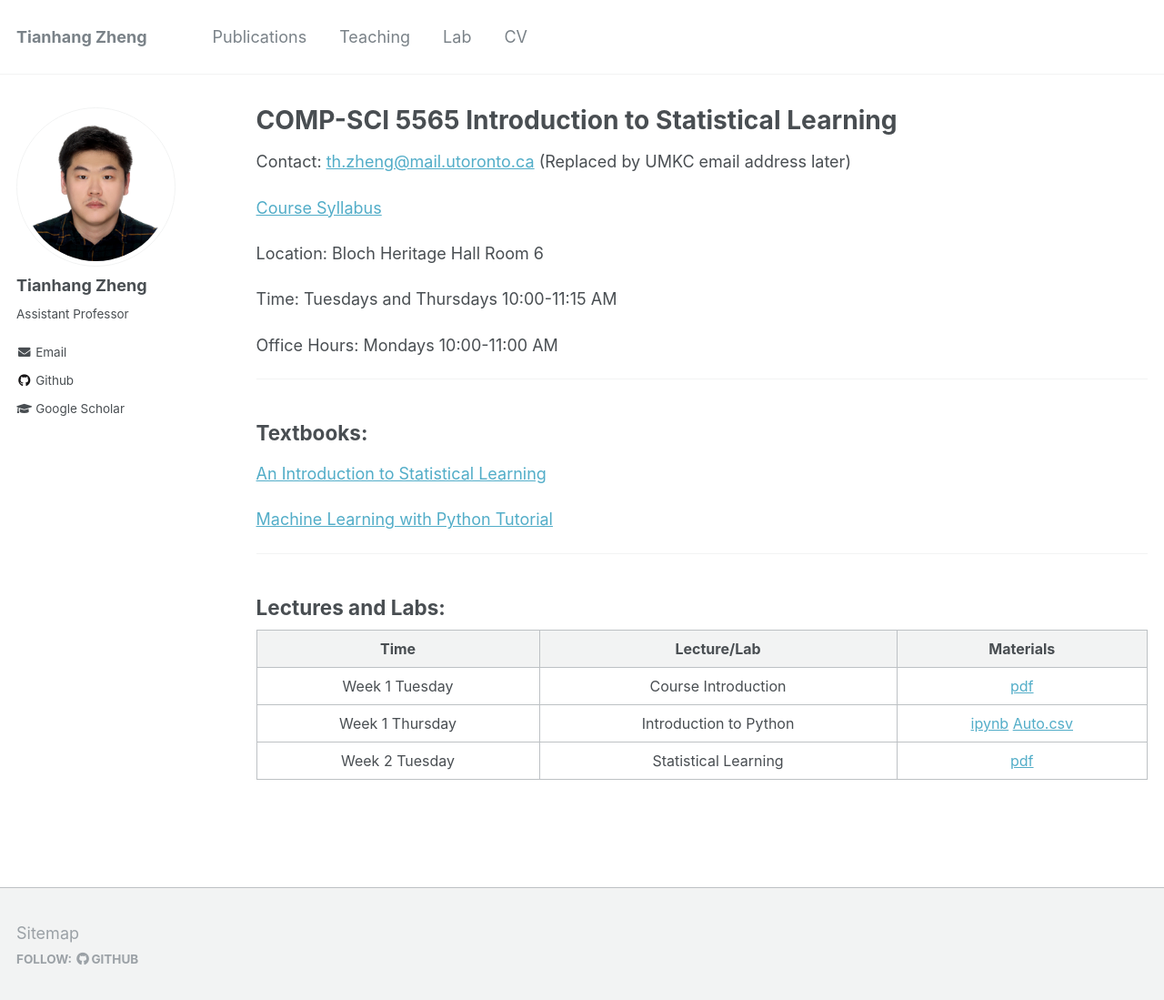
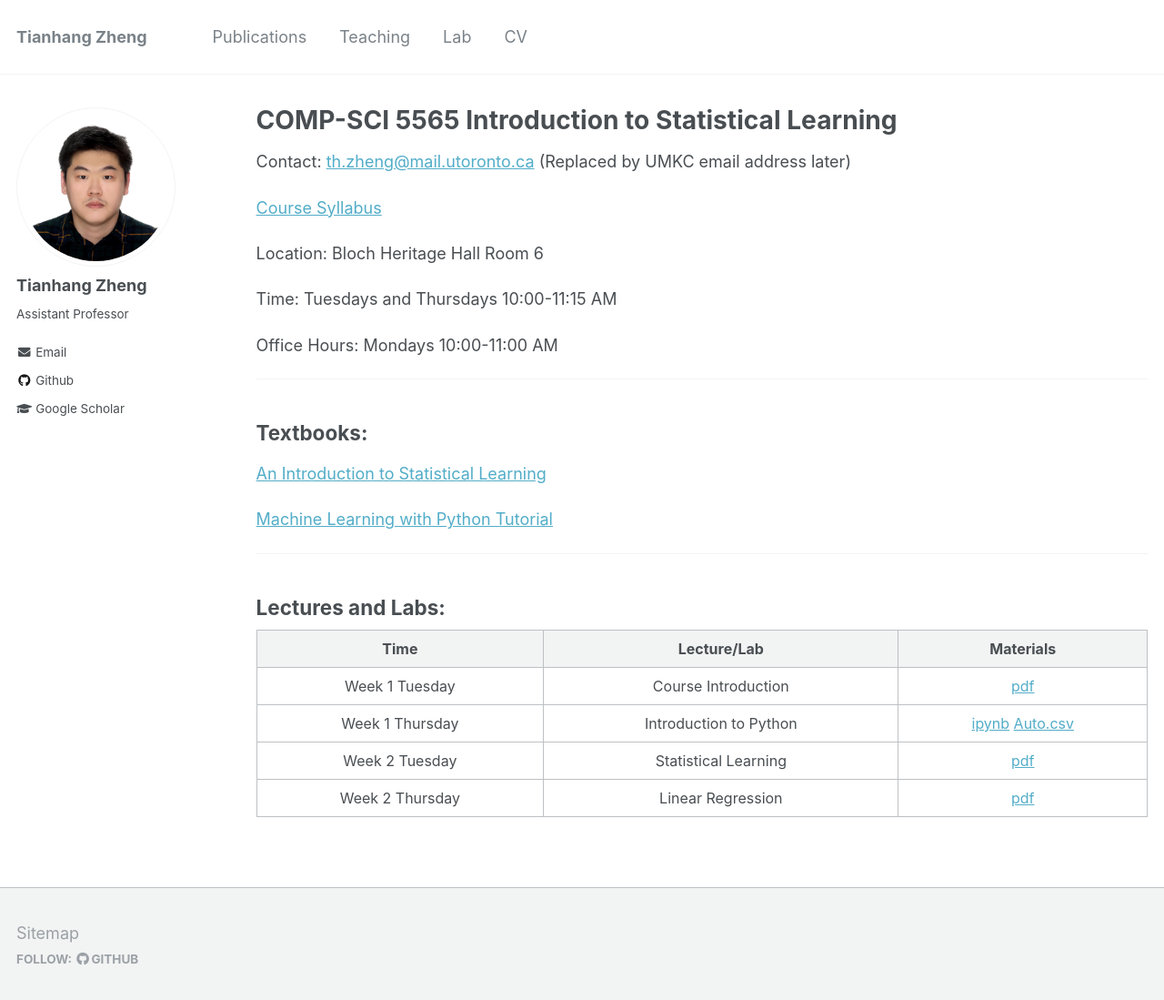
Before and after one commit to tianzheng4/tianzheng4.github.io, a Jekyll site: the page built from _umkc-teaching/2023-fall-teaching-1.md, in a window 1280 px wide and 1112 px high. Shown: the top 1099 px of the window at 91% size. Built offline with Jekyll 4.4.1, drawn with Linux system fonts in a browser that asks for light colours.

Commit message:
Update 2023-fall-teaching-1.md

```diff
--- a/_umkc-teaching/2023-fall-teaching-1.md
+++ b/_umkc-teaching/2023-fall-teaching-1.md
@@ -41,6 +41,7 @@ Office Hours: Mondays 10:00-11:00 AM
 |    Week 1 Tuesday    |    Course Introduction    | [pdf](/umkc-teaching/slides/Lecture1.pdf)|
 |    Week 1 Thursday   |    Introduction to Python    | <a href="/umkc-teaching/code/Intro_to_Python.ipynb" download>ipynb</a> <a href="/umkc-teaching/code/data/Auto.csv" download>Auto.csv</a>|
 |    Week 2 Tuesday    |    Statistical Learning   | [pdf](/umkc-teaching/slides/Lecture2.pdf)|
+|    Week 2 Thursday    |    Linear Regression  | [pdf](/umkc-teaching/slides/Lecture3.pdf)|
 
 
 
```
